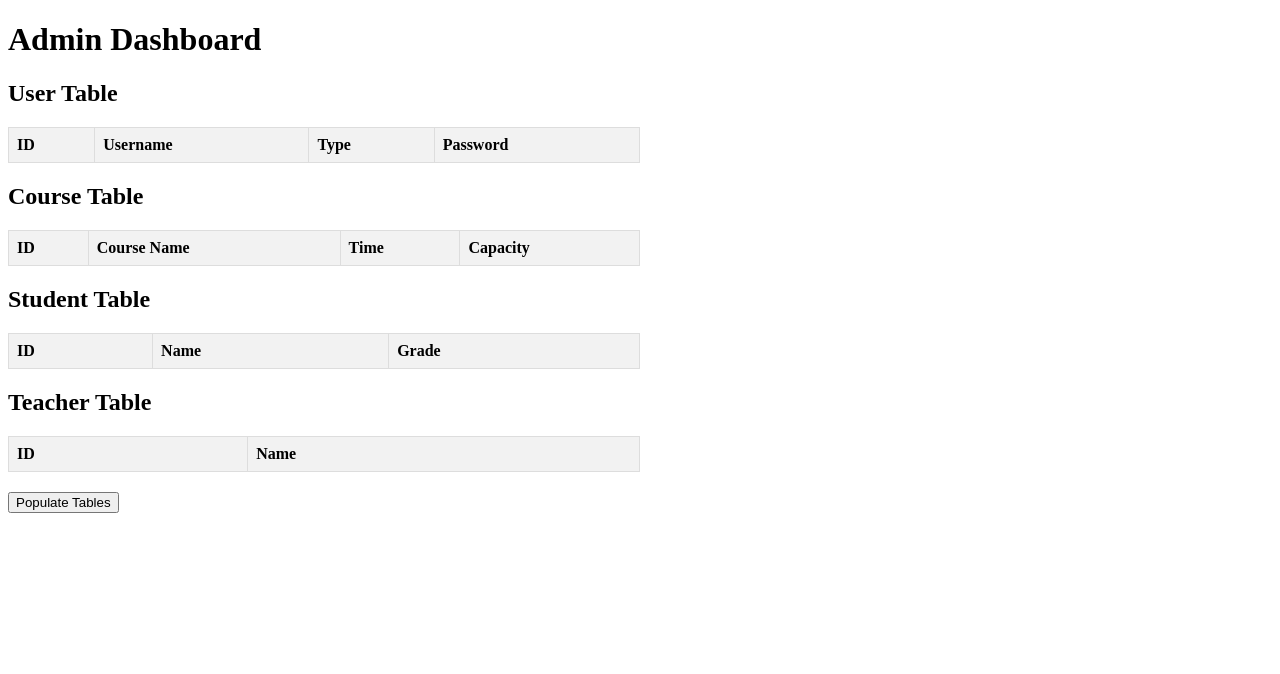
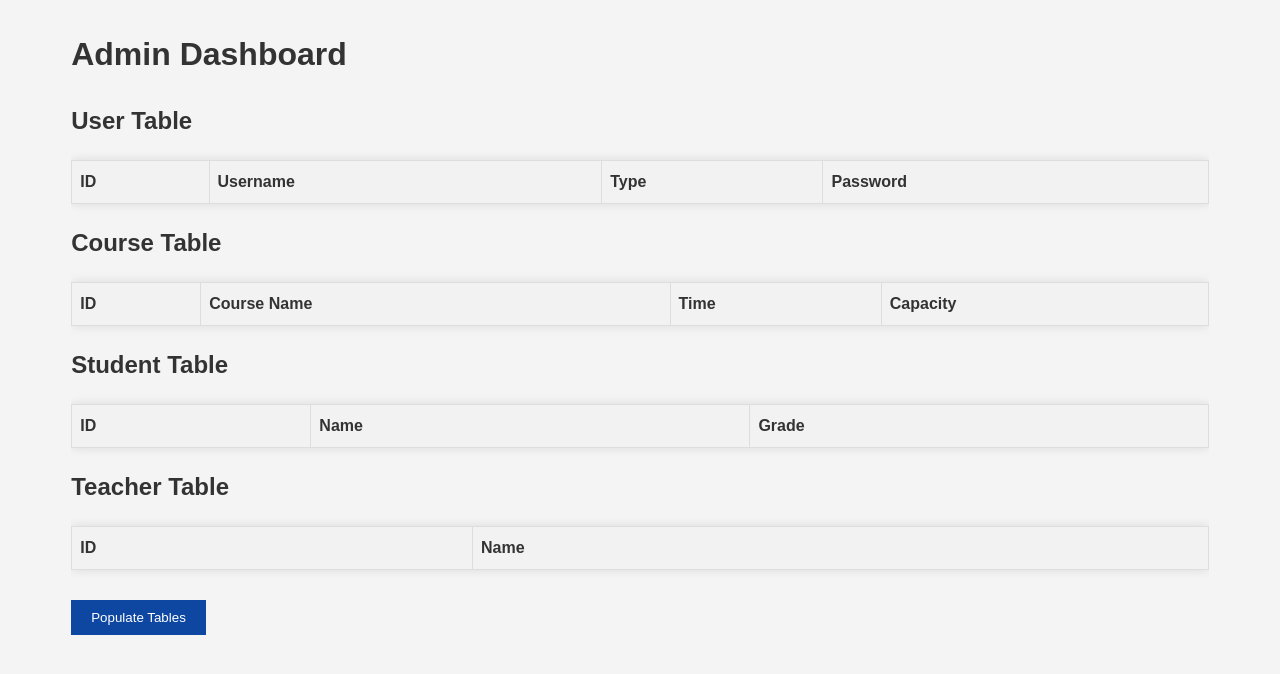
Before and after one commit to lugonzalez126/CSE106Project, a Flask app: template templates/admin.html in a window 1280 px wide. Shown: the top 674 px of the page. Run offline with Flask 3, Linux system fonts and the light colour scheme; the template is opened without the code that fills it, so the values that code supplies are empty; some libraries are stand-ins or nearby versions.

Commit message:
added css to admin

```diff
--- a/templates/admin.html
+++ b/templates/admin.html
@@ -5,10 +5,28 @@
     <meta name="viewport" content="width=device-width, initial-scale=1.0">
     <title>Admin Dashboard</title>
     <style>
+        body {
+            font-family: Arial, sans-serif;
+            background-color: #f4f4f4;
+            color: #333;
+            line-height: 1.6;
+        }
+
+        h1, h2 {
+            color: #333;
+        }
+        .container {
+            width: 90%;
+            margin: auto;
+            overflow: hidden;
+        }
+
         table {
             border-collapse: collapse;
-            width: 50%;
+            width: 100%;
             margin-bottom: 20px;
+            background-color: white;
+            box-shadow: 0 0 10px rgba(0, 0, 0, 0.1);
         }
 
         th, td {
@@ -20,9 +38,26 @@
         th {
             background-color: #f2f2f2;
         }
+        tr:nth-child(even) {
+            background-color: #f9f9f9;
+        }
+        button {
+            display: inline-block;
+            background: #0D47A1;
+            color: #fff;
+            padding: 10px 20px;
+            margin: 10px 0;
+            border: none;
+            cursor: pointer;
+            transition: background 0.3s ease;
+        }
+        button:hover {
+            background: #1565C0;
+        }
     </style>
 </head>
 <body>
+  <div class="container">
     <h1>Admin Dashboard</h1>
 
     <!-- User Table -->
@@ -79,7 +114,7 @@
     </table>
 
     <button onclick="populateTables()">Populate Tables</button>
-
+  </div>
     <script>
 
 
```
